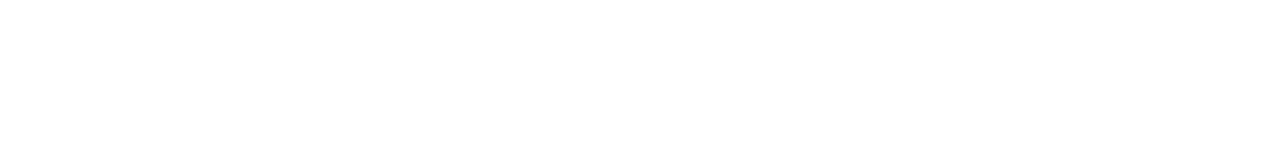
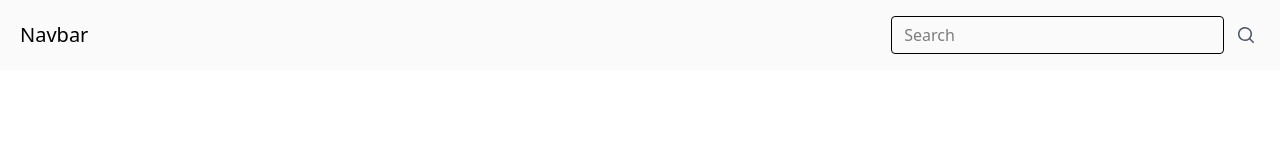
Before and after one commit to acmauricio/git-practica, a plain HTML site: page index.html in a window 1280 px wide. Drawn offline with nearby package versions, Linux system fonts and the light colour scheme.

Commit message:
add header

```diff
--- a/index.html
+++ b/index.html
@@ -1,13 +1,38 @@
 <!doctype html>
 <html>
-  <head>
+
+<head>
     <meta charset="UTF-8" />
     <meta name="viewport" content="width=device-width, initial-scale=1.0" />
     <script src="https://cdn.jsdelivr.net/npm/@tailwindcss/browser@4"></script>
-  </head>
-  <body>
+</head>
+
+<body>
     <!-- HEADER -->
+    <nav
+        class="relative flex w-full flex-wrap items-center justify-between bg-zinc-50 py-2 shadow-dark-mild dark:bg-neutral-700 lg:py-4">
+        <div class="flex w-full flex-wrap items-center justify-between px-3">
+            <span class="ms-2 text-xl text-black dark:text-white">Navbar</span>
+            <div class="ms-5 flex w-[30%] items-center justify-between">
+                <input type="search"
+                    class="relative m-0 block w-[1px] min-w-0 flex-auto rounded border border-solid border-secondary-500 bg-transparent bg-clip-padding px-3 py-1.5 text-base font-normal text-surface transition duration-300 ease-in-out focus:border-primary focus:text-gray-700 focus:shadow-inset focus:outline-none motion-reduce:transition-none dark:border-white/10 dark:bg-body-dark dark:text-white dark:placeholder:text-neutral-300 dark:autofill:shadow-autofill"
+                    placeholder="Search" aria-label="Search" aria-describedby="button-addon2" />
+
+                <!--Search icon-->
+                <span
+                    class="flex items-center whitespace-nowrap rounded px-3 py-1.5 text-center text-base font-normal text-gray-600 dark:text-white [&>svg]:w-5"
+                    id="basic-addon2">
+                    <svg xmlns="http://www.w3.org/2000/svg" viewBox="0 0 20 20" fill="currentColor">
+                        <path fill-rule="evenodd"
+                            d="M9 3.5a5.5 5.5 0 100 11 5.5 5.5 0 000-11zM2 9a7 7 0 1112.452 4.391l3.328 3.329a.75.75 0 11-1.06 1.06l-3.329-3.328A7 7 0 012 9z"
+                            clip-rule="evenodd" />
+                    </svg>
+                </span>
+            </div>
+        </div>
+    </nav>
     <!-- MAIN -->
     <!-- FOOTER -->
-  </body>
+</body>
+
 </html>
```
